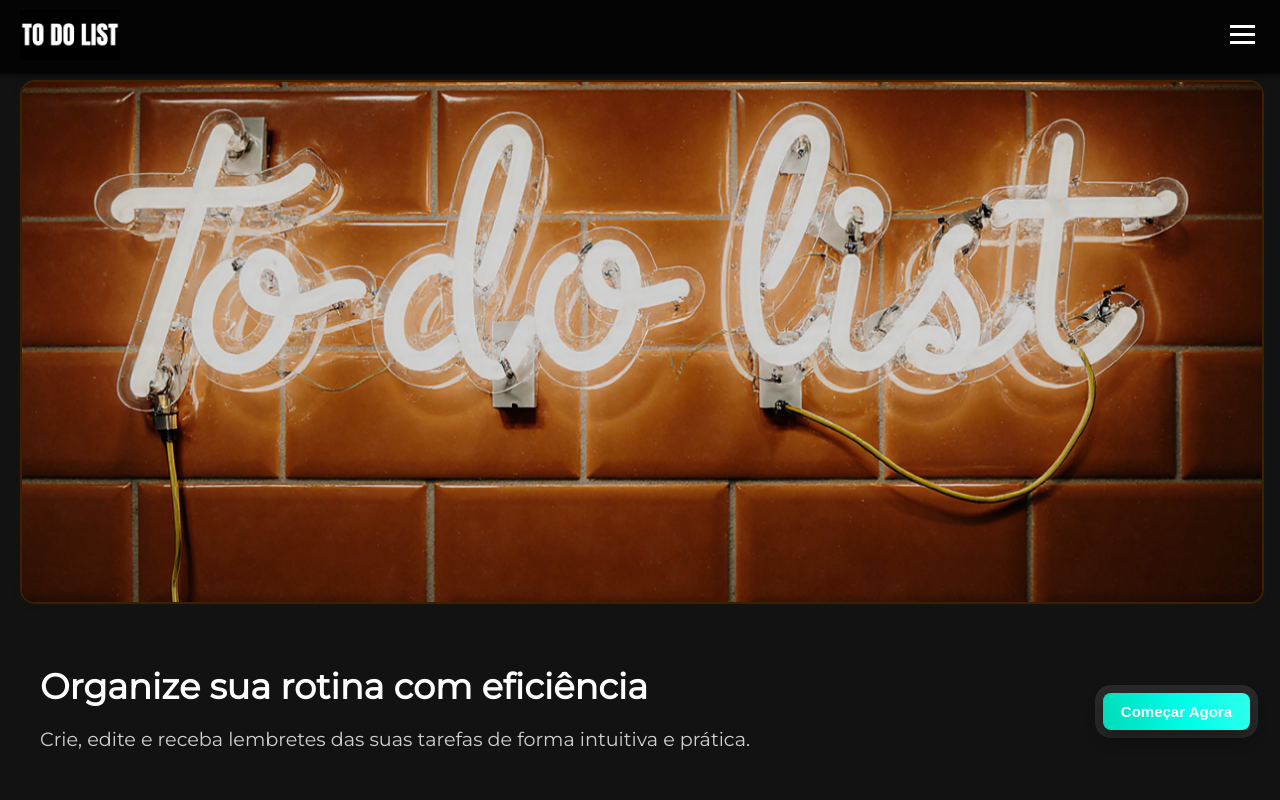
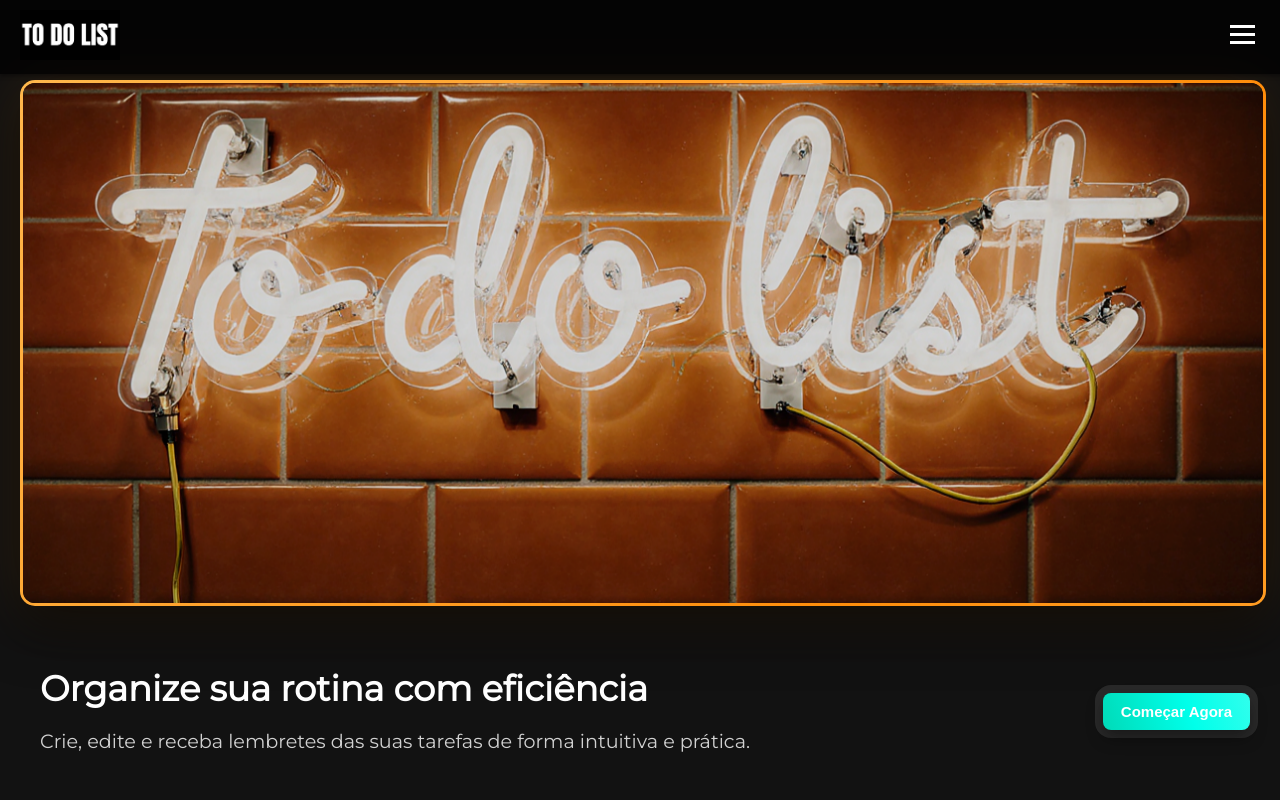
Before and after one commit to VictorFilgueirasBR/todo-list-app, a React (Create React App) app in the folder frontend-web/: page / in a window 1280 px wide. Shown: the top 800 px of the page. Built offline with nearby package versions, Linux system fonts and the light colour scheme; no server answers.

Commit message:
Implementando animações css no HeaderBanner

```diff
--- a/frontend-web/src/components/HeaderBanner.css
+++ b/frontend-web/src/components/HeaderBanner.css
@@ -7,16 +7,17 @@
     align-items: center;
     background-color: #000; /* fallback */
     border-radius: 15px;
-    border: solid 2px #ff8d0b3b;
     align-self: center;
     margin-top: 2rem;
     margin-bottom: 2rem;
-    box-shadow: 0 0 12px rgba(124, 106, 1, 0.05);
     position: relative;
     cursor: pointer;
+    box-shadow: 0 25px 50px rgba(0, 0, 0, 0.5),
+                0 0 60px rgba(255, 141, 11, 0.15);
+    transition: transform 0.15s ease-out;
 }
 
-@media (max-width: 768px)  {
+@media (max-width: 768px) {
     .header-banner {
         height: 25vh;
     }
@@ -24,14 +25,14 @@
 
 .header-banner img {
     width: 100%;
-    height: 120%; /* maior para o movimento vertical não cortar */
+    height: 120%;
     object-fit: cover;
     border-radius: 0 0 15px 15px;
     filter: brightness(0.85);
     will-change: transform;
 }
 
-/* Parallax infinito vertical igual ao about-hero */
+/* Parallax infinito vertical */
 .parallax-img {
     animation: parallaxScroll 20s linear infinite;
 }
@@ -42,7 +43,7 @@
     100% { transform: translateY(0); }
 }
 
-/* Efeito Shine no hover */
+/* Efeito Shine original */
 .header-banner::before {
     content: '';
     position: absolute;
@@ -63,3 +64,38 @@
 .header-banner:hover::before {
     transform: translateX(200%);
 }
+
+/* Animação de flutuação */
+.float-effect {
+    animation: floatAnimation 6s ease-in-out infinite;
+}
+
+@keyframes floatAnimation {
+    0% { transform: translateY(0); }
+    50% { transform: translateY(-10px); }
+    100% { transform: translateY(0); }
+}
+
+/* 🔥 Borda com efeito Shine animado infinito */
+.shine-border {
+    position: relative;
+    border: 3px solid transparent;
+    border-radius: 15px;
+    background: linear-gradient(#121212, #121212) padding-box,
+                linear-gradient(
+                    130deg,
+                    #ff8d0b,
+                    #ffb84d,
+                    #ff8d0b,
+                    #ffb84d,
+                    #ff8d0b
+                ) border-box;
+    background-size: 300% 300%;
+    animation: borderShine 5s linear infinite;
+}
+
+@keyframes borderShine {
+    0% { background-position: 0% 50%; }
+    50% { background-position: 100% 50%; }
+    100% { background-position: 0% 50%; }
+}
--- a/frontend-web/src/components/HeaderBanner.js
+++ b/frontend-web/src/components/HeaderBanner.js
@@ -1,10 +1,28 @@
 // src/components/HeaderBanner.js
-import React from 'react';
+import React, { useRef, useEffect } from 'react';
 import './HeaderBanner.css';
 
 const HeaderBanner = ({ gifSrc }) => {
+  const bannerRef = useRef(null);
+
+  useEffect(() => {
+    const handleMouseMove = (e) => {
+      const banner = bannerRef.current;
+      if (!banner) return;
+
+      const { innerWidth, innerHeight } = window;
+      const x = (e.clientX / innerWidth - 0.5) * 10;
+      const y = (e.clientY / innerHeight - 0.5) * 10;
+
+      banner.style.transform = `translate(${x}px, ${y}px)`;
+    };
+
+    window.addEventListener('mousemove', handleMouseMove);
+    return () => window.removeEventListener('mousemove', handleMouseMove);
+  }, []);
+
   return (
-    <div className="header-banner">
+    <div className="header-banner float-effect shine-border" ref={bannerRef}>
       <img
         src={gifSrc}
         alt="Banner animado"
```
